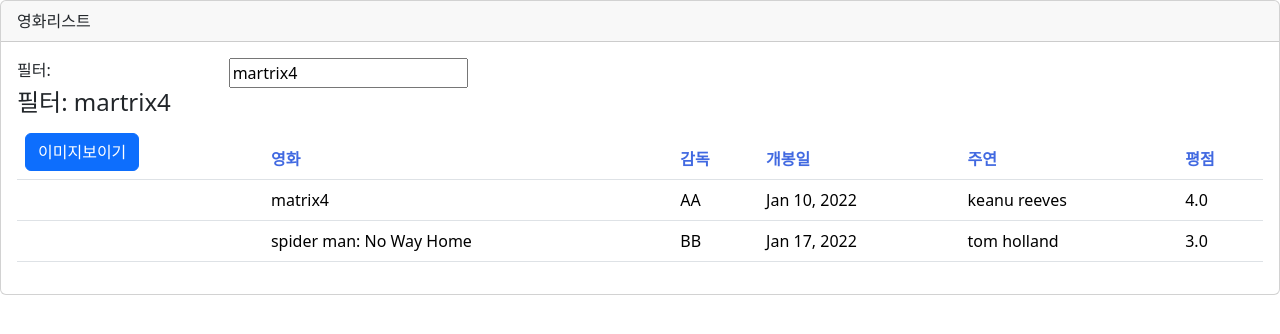
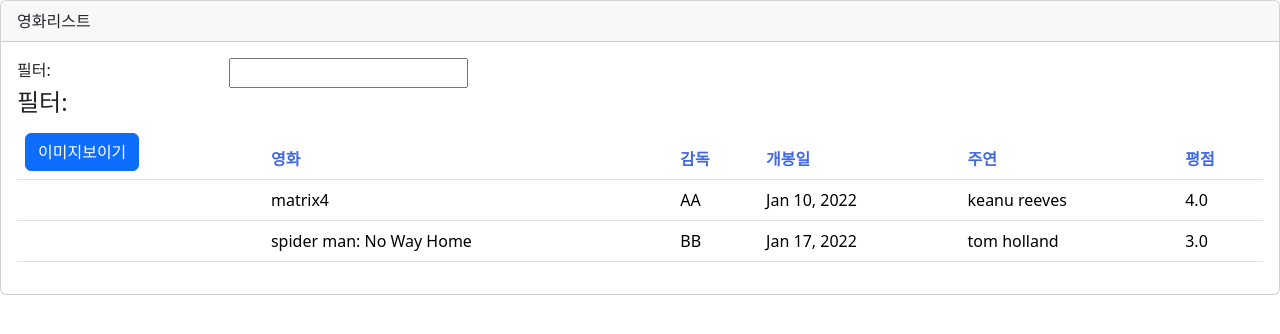
Before and after one commit to sangsahh/first-angular, an Angular app: page /movie in a window 1280 px wide. Shown: the top 334 px of the page. Built offline with nearby package versions, Linux system fonts and the light colour scheme.

Commit message:
fliter study

```diff
--- a/src/app/movies/movie-list.component.html
+++ b/src/app/movies/movie-list.component.html
@@ -27,7 +27,8 @@
             </tr>
           </thead>
           <tbody>
-            <tr *ngFor="let movie of movies">
+            <!-- ngfor 사용 -->
+            <tr *ngFor="let movie of filteredMovies">
               <td>
                 <img  *ngIf="isImgDisplayed"
                 [src]="movie.imageUrl"
--- a/src/app/movies/movie-list.component.ts
+++ b/src/app/movies/movie-list.component.ts
@@ -1,11 +1,13 @@
 import { Component , OnInit } from "@angular/core";
 import { sharedImports } from '../shared/shared-imports';
 import { movie } from "./movie.model";
+//component 생성
 @Component({
     selector: 'app-movies',
     standalone: true,
     imports: [sharedImports],
     templateUrl: './movie-list.component.html',
+    //스타일 캡슐화화
     styleUrls: ['./movie-list.component.scss']
 })
 export class MovieListComponent implements OnInit {
@@ -13,7 +15,16 @@
     imgWidth: number = 55;
     imgMargin: number = 2;
     isImgDisplayed: boolean = false;
-    filterText = 'martrix4';
+    // get,set 만들기기
+    private _filterText = '';
+    get filterText() : string {
+        return this._filterText;
+    }
+    public set filterText(v : string) {
+        this._filterText = v;
+        this.filteredMovies = this.performFilter(v);
+    }
+
     movies: movie[] = [
         {
             "movieId": 1,
@@ -36,10 +47,23 @@
             "imageUrl": "images/spider.png",
         }
     ];
+    //필터 처리
+    filteredMovies: movie[] = this.movies;
+    // 이벤트 생성성
     public toggleImg(): void {
         this.isImgDisplayed = !this.isImgDisplayed;
     }
+    //OnInit 라이프사이클클 체크
     public ngOnInit(): void {
         console.log('앵귤러 라이프사이클: ngOnInit()');
     }
+    // filterBy를 매개변수, return값 movie[]
+    public performFilter(filterBy: string ): movie[] {
+        //비교하기 전에 소문자로 만들어서 비교
+        filterBy = filterBy.toLowerCase();
+        //영화의 이름을 가져와서 이름을 소문자로 만든후 filterBy와 맞는것이 있다면 리턴함
+        return this.movies.filter((movie: movie) => {
+            return movie.name.toLocaleLowerCase().includes(filterBy);
+        })
+    }
 }
```
